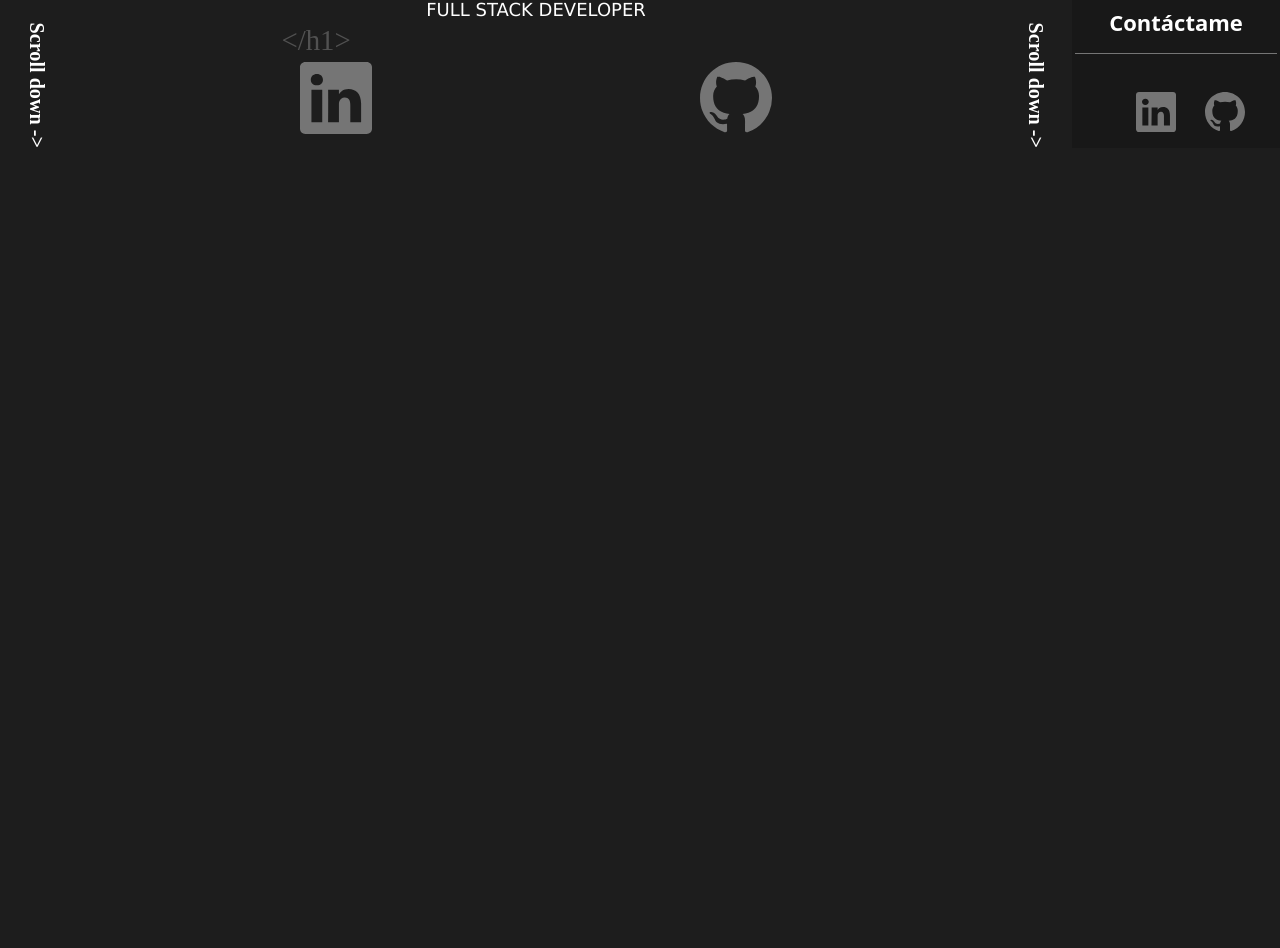
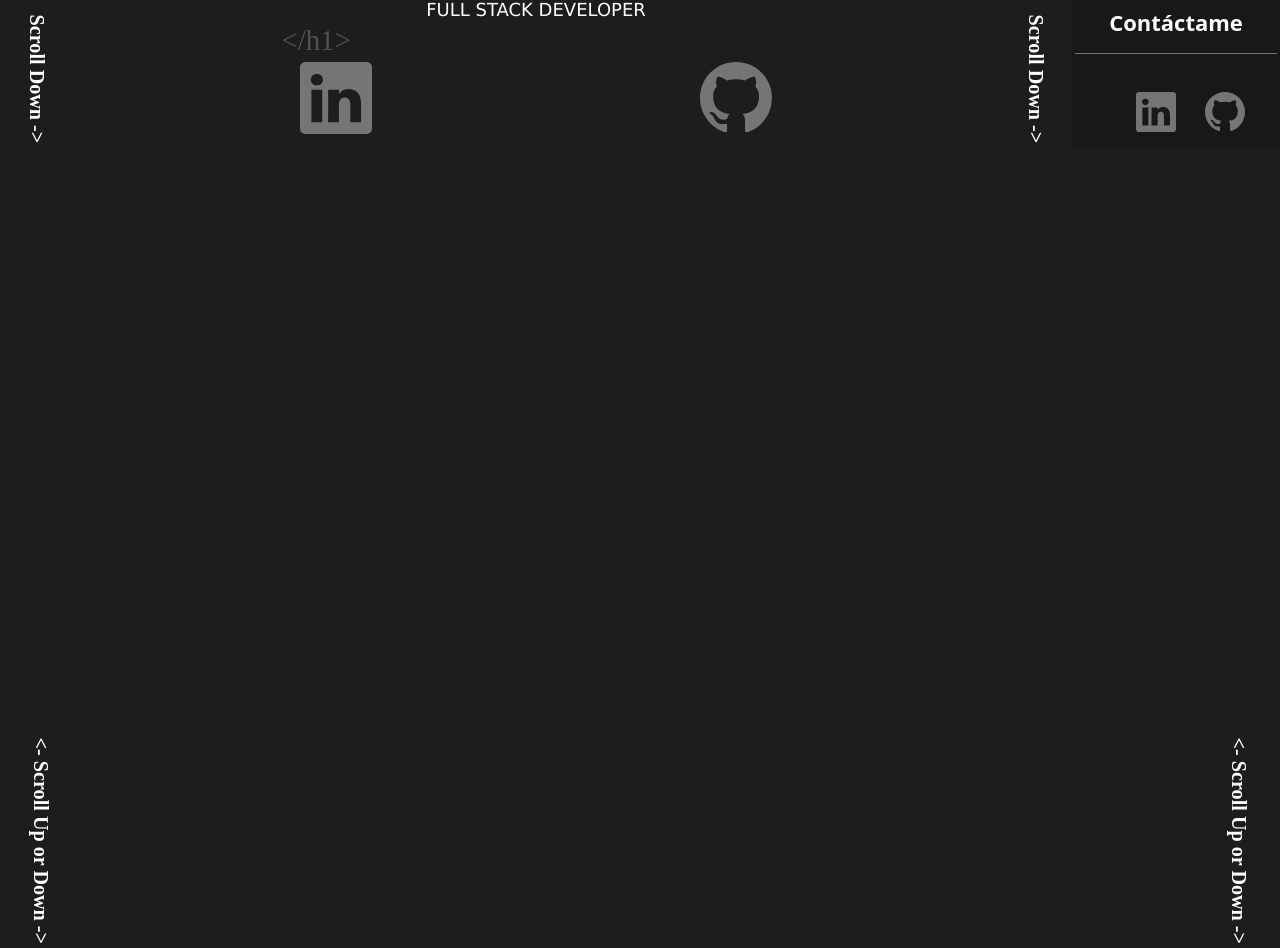
Before and after one commit to JymmyMurillo/Jymmy_Murillo_Web_Portfolio, a React (Create React App) app: page / in a window 1280 px wide. Shown: the part 652-1600 px from the top of the page. Before the commit the page ends 800 px from the top, so only its background shows below. Built offline with nearby package versions, Linux system fonts and the light colour scheme; a web font is replaced by a local one.

Commit message:
Adding functionality to linkedin and github buttons

```diff
--- a/src/App.css
+++ b/src/App.css
@@ -330,6 +330,18 @@ a {
   color: var(--text-color);
 }
 
+/* ---------------About Me classes----------------*/
+.own-divAbout {
+  width: 100vw;
+  height: 100vh;
+  max-height: 100vh;
+  position: relative;
+}
+
+
+
+
+
 @media (min-width: 390px) and (max-width: 599px) {
   html {
     font-size: calc(16px * 1.3);
--- a/src/App.js
+++ b/src/App.js
@@ -1,12 +1,14 @@
 import "./App.css";
 import NavBar from "./components/NavBar";
 import Home from "./components/Home";
+import AboutMe from "./components/About Me";
 
 function App() {
   return (
     <>
       <NavBar />
       <Home />
+      <AboutMe />
 
     </>
   );
--- /dev/null
+++ b/src/components/About Me.jsx
@@ -0,0 +1,15 @@
+function AboutMe() {
+  return (
+    <div className="own-divAbout">
+      <div></div>
+      <span className="own-scroll-down-left d-flex flex-row justify-content-between">
+        {`<-`} Scroll Up or Down {`->`}
+      </span>
+      <span className="own-scroll-down-right d-flex flex-row justify-content-between">
+        {`<-`} Scroll Up or Down {`->`}
+      </span>
+    </div>
+  );
+}
+
+export default AboutMe
--- a/src/components/Home.jsx
+++ b/src/components/Home.jsx
@@ -24,7 +24,11 @@ function Home() {
       </div>
 
       <div className="d-flex justify-content-evenly align-items-center">
-        <a href="x" className="mx-3 own-iconLinkedinGithubNavBar">
+        <a
+          href="https://www.linkedin.com/in/murillojymmy/"
+          target="_blank"
+          className="mx-3 own-iconLinkedinGithubNavBar" rel="noreferrer"
+        >
           <svg
             xmlns="http://www.w3.org/2000/svg"
             fill="currentColor"
@@ -37,7 +41,12 @@ function Home() {
             />
           </svg>
         </a>
-        <a href="x" className="mx-3 own-iconLinkedinGithubNavBar">
+        <a
+          href="https://github.com/JymmyMurillo"
+          target="_blank"
+          className="mx-3 own-iconLinkedinGithubNavBar"
+          rel="noreferrer"
+        >
           <svg
             className="mx-3"
             xmlns="http://www.w3.org/2000/svg"
@@ -53,10 +62,10 @@ function Home() {
         </a>
       </div>
       <span className="own-scroll-down-left d-flex flex-row justify-content-between">
-        Scroll down {`->`}
+        Scroll Down {`->`}
       </span>
       <span className="own-scroll-down-right d-flex flex-row justify-content-between">
-        Scroll down {`->`}
+        Scroll Down {`->`}
       </span>
     </div>
   );
--- a/src/components/NavBar.jsx
+++ b/src/components/NavBar.jsx
@@ -116,7 +116,12 @@ function NavBar() {
               </li>
             </ul>
             <div className="d-flex justify-content-arround">
-              <a href="x" className="mx-3 ">
+              <a
+                href="https://www.linkedin.com/in/murillojymmy/"
+                target="_blank"
+                className="mx-3 "
+                rel="noreferrer"
+              >
                 <svg
                   xmlns="http://www.w3.org/2000/svg"
                   width="40px"
@@ -131,7 +136,8 @@ function NavBar() {
                   />
                 </svg>
               </a>
-              <a href="x">
+              <a href="https://github.com/JymmyMurillo"
+              target="_blank" rel="noreferrer">
                 <svg
                   className="mx-3"
                   xmlns="http://www.w3.org/2000/svg"
```
